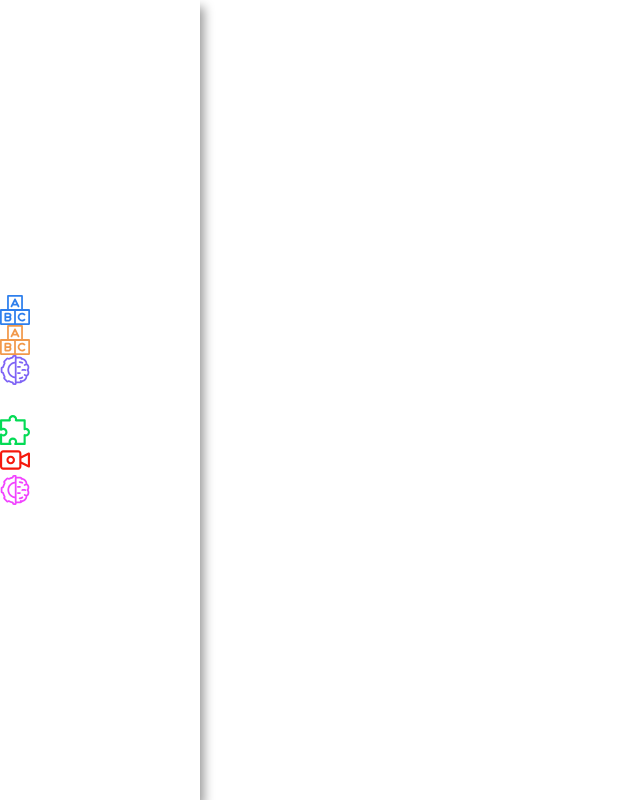
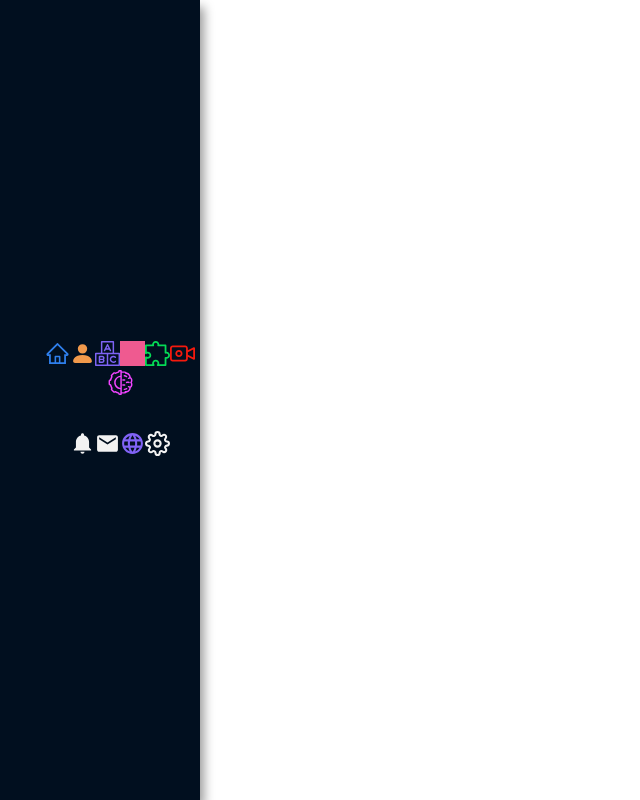
Before and after one commit to mintylife/Sketch, a React (Create React App) app: page / in a window 1280 px wide. Shown: the whole page, without its empty margins (0-640 px from the left). Built offline with nearby package versions, Linux system fonts and the light colour scheme; grey boxes are pictures that could not be loaded.

Commit message:
add icons to sidebar

```diff
--- a/package.json
+++ b/package.json
@@ -8,6 +8,7 @@
     "@testing-library/user-event": "^12.1.10",
     "react": "^17.0.2",
     "react-dom": "^17.0.2",
+    "react-icons": "^4.2.0",
     "react-scripts": "4.0.3",
     "web-vitals": "^1.0.1"
   },
--- a/src/components/Sidebar.css
+++ b/src/components/Sidebar.css
@@ -7,7 +7,7 @@
   left: 0;
   top: 0;
   height: 100vh;
-  /* background-color: #010f1f; */
+  background-color: #010f1f;
   overflow: hidden;
   transition: width 0.3s ease;
   cursor: pointer;
@@ -22,33 +22,33 @@
   width: 80px;
 } */
 
-/* .items {
-} */
+.items {
+}
 
 .icon {
   z-index: 1;
   display: inline-block;
-  width: 30px;
-  height: 30px;
+  width: 25px;
+  height: 25px;
   background-size: cover;
 }
 
 .home {
-  background-image: url("../assets/icons/sidebar-icons/alphabet.svg");
+  /* background-image: url("../assets/icons/sidebar-icons/alphabet.svg"); */
   /* blue */
   filter: invert(37%) sepia(81%) saturate(1207%) hue-rotate(194deg)
     brightness(97%) contrast(91%);
 }
 
 .profile {
-  background-image: url("../assets/icons/sidebar-icons/alphabet.svg");
+  /* background-image: url("../assets/icons/sidebar-icons/alphabet.svg"); */
   /* nude orange */
   filter: invert(76%) sepia(34%) saturate(1166%) hue-rotate(323deg)
     brightness(97%) contrast(95%);
 }
 
 .course {
-  background-image: url("../assets/icons/sidebar-icons/artificial-intelligence.svg");
+  background-image: url("../assets/icons/sidebar-icons/alphabet.svg");
   /* purple */
   filter: invert(50%) sepia(72%) saturate(4644%) hue-rotate(230deg)
     brightness(97%) contrast(98%);
@@ -81,3 +81,15 @@
   filter: invert(44%) sepia(43%) saturate(6531%) hue-rotate(270deg)
     brightness(104%) contrast(103%);
 }
+
+.language {
+  /* purple */
+  color: #8163f6;
+}
+
+.notifications,
+.settings,
+.email {
+  /* blue */
+  color: #f2f2f2;
+}
--- a/src/components/Sidebar.jsx
+++ b/src/components/Sidebar.jsx
@@ -2,19 +2,33 @@ import React from "react";
 // import { useState, useEffect } from "react";
 // import { Link } from "react-router-dom";
 import "./Sidebar.css";
+import { AiOutlineHome } from "react-icons/ai";
+import { BsPersonFill } from "react-icons/bs";
+import { IoMdNotifications } from "react-icons/io";
+import { MdEmail, MdLanguage } from "react-icons/md";
+import { FiSettings } from "react-icons/fi";
+
 // import { Button } from "./Button";
 
 function Sidebar() {
   return (
     <>
       <nav className="sidebar">
-        <span className="icon home" />
-        <span className="icon profile" />
-        <span className="icon course" />
-        <span className="icon microphone" />
-        <span className="icon games" />
-        <span className="icon videos" />
-        <span className="icon exercises" />
+        <ul className="content-links">
+          <AiOutlineHome className="icon home" />
+          <BsPersonFill className="icon profile" />
+          <span className="icon course" />
+          <span className="icon podcasts" />
+          <span className="icon games" />
+          <span className="icon videos" />
+          <span className="icon exercises" />
+        </ul>
+        <ul className="settings-links">
+          <IoMdNotifications className="icon notifications" />
+          <MdEmail className="icon email" />
+          <MdLanguage className="icon language" />
+          <FiSettings className="icon settings" />
+        </ul>
       </nav>
     </>
   );
```
Also changed, not shown: 1 other file (tests, documents, lock files or other folders).
